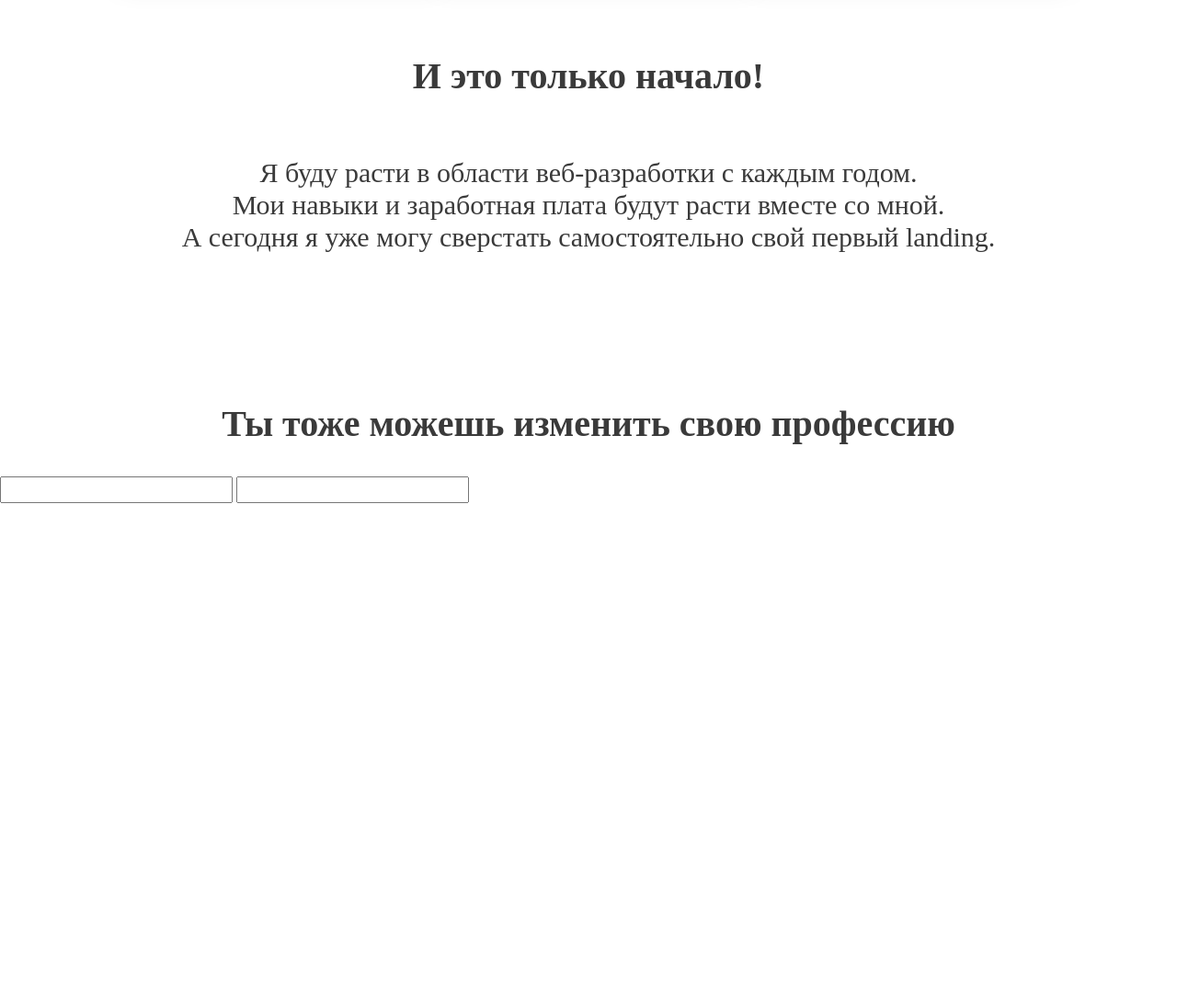
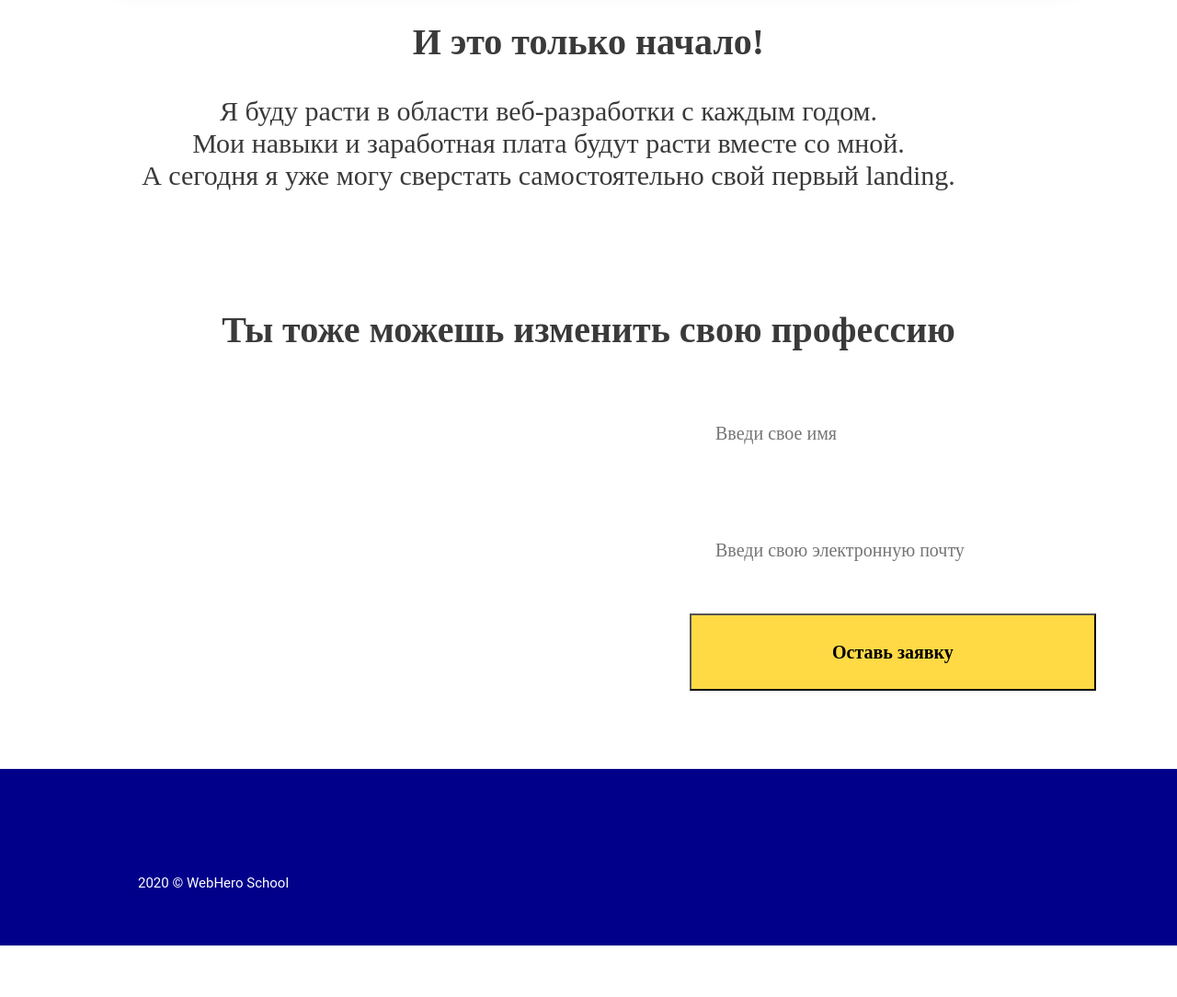
Before and after one commit to WebHeroSchool/Portfolio, a plain HTML site: page WebHeroSchool/index.html in a window 1280 px wide. Shown: the part 1409-2493 px from the top of the page at 92% size. Before the commit the page ends 1956 px from the top, so only its background shows below. Drawn offline with Linux system fonts and the light colour scheme; files that its build step writes are made by us from their sources.

Commit message:
new text

```diff
--- a/WebHeroSchool/index.html
+++ b/WebHeroSchool/index.html
@@ -59,10 +59,20 @@
 		</div>
 	</section>
 
-	<section class="forms">
+	<section class="contact__form">
 		<h1 class="forms__title">Ты тоже можешь изменить свою профессию</h1>
-		<input class="forms__contact-input-forms__contact-name" type="text" name="Введи свое имя">
-		<input class="forms__contact-input-forms__contact-email" type="text" name="Введи свою электронную почту">
+		<form>
+			<input class="contact__form-input contact__form-name" type="text" placeholder="Введи свое имя">
+			<input class="contact__form-input contact__form-email" type="text" placeholder="Введи свою электронную почту">
+			<button class="contact__form-btn" type="submit">Оставь заявку</button>
+		</form>
+		<footer>
+			<div class="container">
+				<div class="footer__logo">
+					<p>2020  © WebHero School</p>
+				</div>
+			</div>
+		</footer>
 	</section>
 </body>
 </html>
--- a/WebHeroSchool/style.css
+++ b/WebHeroSchool/style.css
@@ -25,7 +25,7 @@ body {
 	line-height: 55px;
 	color: #fff;
 	padding-left: 130px;
-	padding-top: 94px;
+	padding-top: 96px;
 }
 
 .header__subtitle {
@@ -35,8 +35,8 @@ body {
 	font-size: 31px;
 	line-height: 37px;
 	color: #ffcc33;
-	padding-left: 130px;
-	padding-top: 5px;
+	padding-left: 129px;
+	padding-top: 2px;
 }
 
 .header__text {
@@ -91,8 +91,6 @@ body {
 	margin: 30px 126px 3px 126px;
 }
 
-
-
 .main__plan1{
 	background-image: url(images/plan-bg.jpg);
 	box-shadow: 7px 7px 30px rgba(0, 0, 0, 0.25);
@@ -145,6 +143,7 @@ body {
 	line-height: 37px;
 	text-align: center;
 	color: #3030c1;
+	margin-top: 19px;
 }
 
 .main__plan2-subtitle {
@@ -155,6 +154,7 @@ body {
 	line-height: 25px;
 	text-align: center;
 	color: #3a3a3a;
+	margin-top: -11px;
 }
 
 .main__plan3 {
@@ -177,6 +177,7 @@ body {
 	line-height: 37px;
 	text-align: center;
 	color: #3030c1;
+	margin-top: 19px;
 }
 
 .main__plan3-subtitle {
@@ -187,6 +188,7 @@ body {
 	line-height: 25px;
 	text-align: center;
 	color: #3a3a3a;
+	margin-top: 19px;
 }
 
 .main__title1-link {
@@ -197,7 +199,7 @@ body {
 	line-height: 49px;
 	color: #3a3a3a;
 	text-align: center;
-	padding-top: 55px;
+	padding-top: 18px;
 }
 
 .main__text {
@@ -208,7 +210,8 @@ body {
 	line-height: 35px;
 	text-align: center;
 	color: #3a3a3a;
-	padding-top: 30px;
+	padding-top: 0;
+	margin-left: -87px;
 }
 
 .forms__title {
@@ -218,16 +221,54 @@ body {
 	font-size: 40px;
 	line-height: 49px;
 	color: #3a3a3a;
-	padding-top: 128px;
+	padding-top: 93px;
 	text-align: center;
 }
 
-.forms__contact-input-forms__contact-name,
-.forms__contact-input-forms__contact-email {
+.contact__form-input {
+	max-width: 383px;
+	display: block;
+	margin-top: 50px;
+	margin-bottom: 30px;
+	width: 80%;
+	padding: 28px 28px;
+	line-height: 21px;
+	font-size: 20px;
+	font-weight: 300;
 	font-family: Gilroy;
+	margin-left: 750px;
+	border: none;
+}
+
+.contact__form-btn {
+	margin-left: 750px;
+	padding: 28px 153px;
+	text-align: center;
+	font-family: Montserrat;
 	font-style: normal;
-	font-weight: 300;
+	font-weight: 900;
 	font-size: 20px;
-	line-height: 23px;
-	color: #878787;
+	line-height: 24px;
+	color: #000;
+	background: #ffda45;
 }
+
+.container {
+	position: absolute;
+	width: 100%;
+	height: 24%;
+	left: 0px;
+	top: 2258px;
+	background: #00008b;
+	margin-top: -13px;
+}
+
+.footer__logo {
+	font-family: Roboto;
+	font-style: normal;
+	font-weight: normal;
+	font-size: 15px;
+	line-height: 18px;
+	color: #fff;
+	padding: 100px 150px;
+}
```
